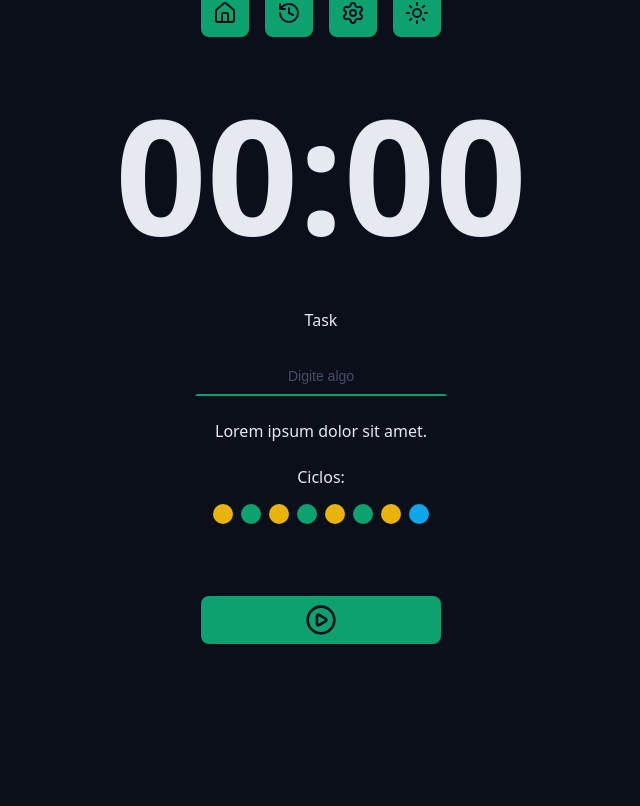
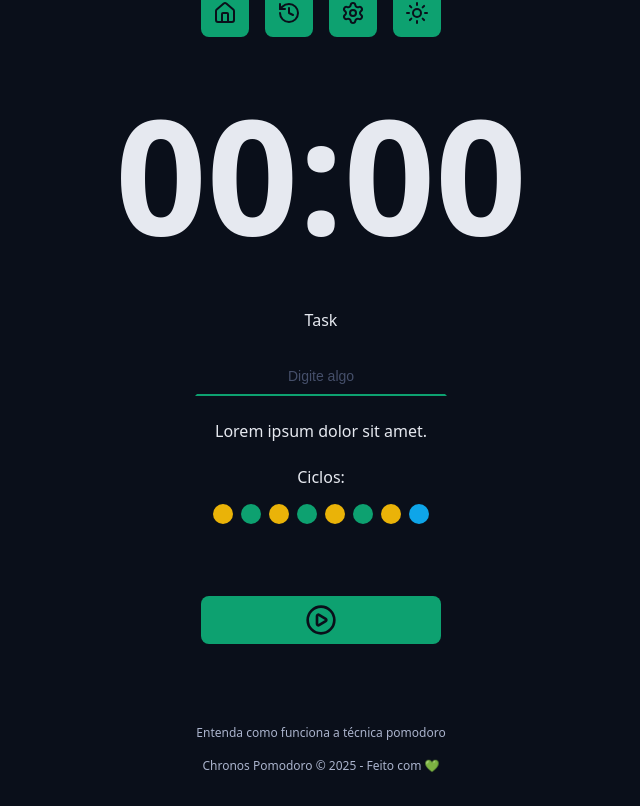
Before and after one commit to leolousa/chronos-pomodoro, a React app: page / in a window 1280 px wide. Shown: the part 232-1038 px from the top of the page, without its empty margins (319-959 px from the left). Before the commit the page ends 956 px from the top, so only its background shows below. Built offline with nearby package versions, Linux system fonts and the light colour scheme; the HTML template or start-up script is replaced by a standard one.

Commit message:
Criando o componente Footer

```diff
--- a/src/App.tsx
+++ b/src/App.tsx
@@ -7,7 +7,8 @@
 import { DefautInput } from './components/DefaultInput'
 import { Cycles } from './components/Cycles/Cycles'
 import { DefaultButton } from './components/DefaultButton'
-import { PlayCircleIcon, StopCircleIcon } from 'lucide-react'
+import { PlayCircleIcon } from 'lucide-react'
+import { Footer } from './components/Footer'
 
 export function App() {
   return (
@@ -45,6 +46,9 @@
           </div>
         </form>
       </Container>
+      <Container>
+        <Footer />
+      </Container>
     </>
   )
 }
--- /dev/null
+++ b/src/components/Footer/index.tsx
@@ -0,0 +1,12 @@
+import styles from './styles.module.css'
+
+export function Footer() {
+  return (
+    <footer className={styles.footer}>
+      <a href=''>Entenda como funciona a técnica pomodoro</a>
+      <a href=''>
+        Chronos Pomodoro &copy; {new Date().getFullYear()} - Feito com 💚
+      </a>
+    </footer>
+  )
+}
--- /dev/null
+++ b/src/components/Footer/styles.module.css
@@ -0,0 +1,18 @@
+.footer {
+  display: flex;
+  flex-direction: column;
+  align-items: center;
+  justify-content: center;
+  font-size: 1.2rem;
+  gap: 1.6rem;
+}
+
+.footer a {
+  color: var(--text-muted);
+  text-decoration: none;
+}
+
+.footer a:hover {
+  color: var(--text-muted);
+  text-decoration: underline;
+}
```
